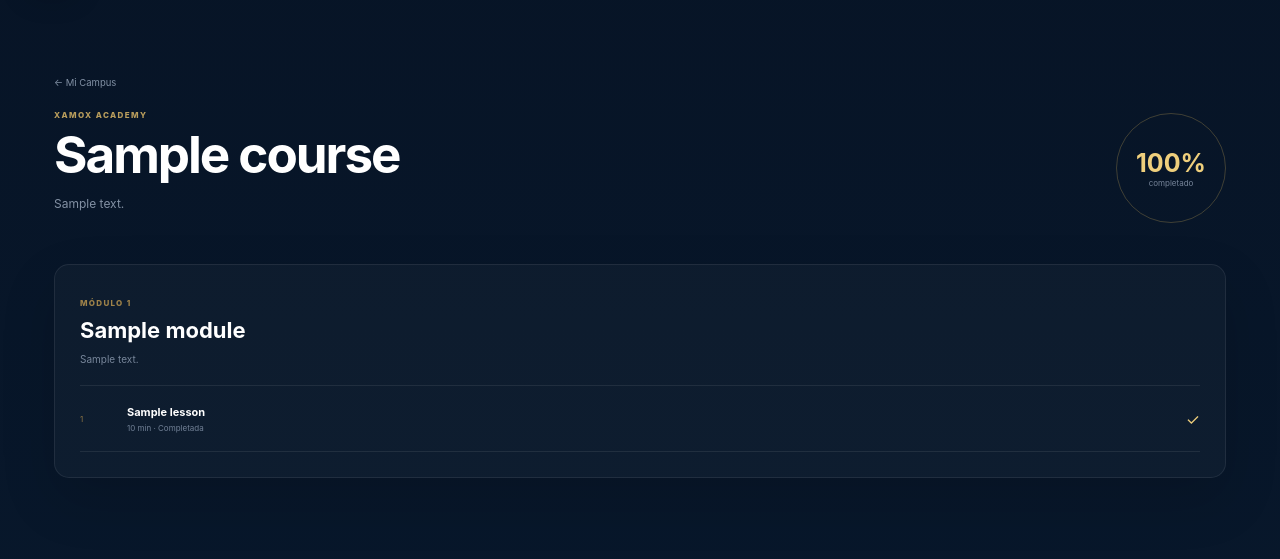
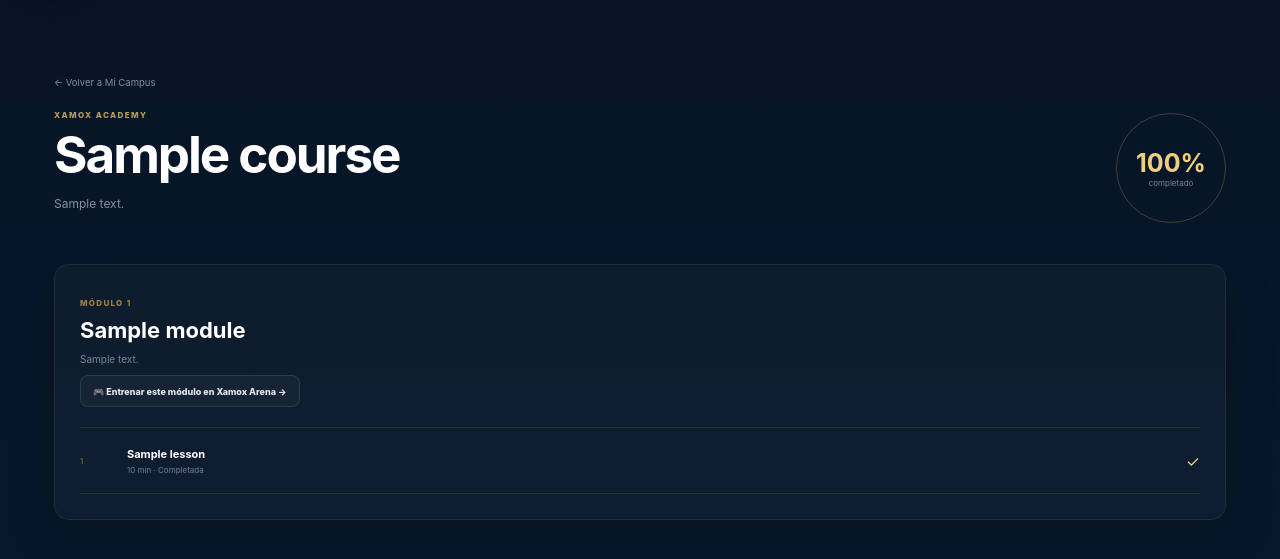
Before and after one commit to ktysdavids-dev/xamox-academy-campus, a Django app: a page that uses templates/core/course_detail.html in a window 1280 px wide. Shown: the part 76-635 px from the top of the page. Run offline with Django 5.2, Linux system fonts and the light colour scheme; a user stored in the database is signed in; tables that the repository leaves empty hold one stand-in row (values such as "Sample post").

Commit message:
feat: enlazar cada módulo con Xamox Arena

```diff
--- a/templates/core/course_detail.html
+++ b/templates/core/course_detail.html
@@ -1 +1,15 @@
-{% extends "base.html" %}{% block content %}<section class="page-shell"><a class="back" href="{% url 'dashboard' %}">← Mi Campus</a><div class="course-hero"><div><div class="eyebrow">XAMOX ACADEMY</div><h1>{{ course.title }}</h1><p>{{ course.description }}</p></div><div class="progress-circle"><strong>{{ progress }}%</strong><span>completado</span></div></div><div class="modules">{% for module in modules %}<section class="module-card"><div class="module-head"><span>MÓDULO {{ module.position }}</span><h2>{{ module.title }}</h2><p>{{ module.description }}</p></div><div class="lesson-list">{% for lesson in module.lessons.all %}{% if lesson.published %}<a class="lesson-row" href="{% url 'lesson_detail' lesson.id %}"><span class="lesson-number">{{ lesson.position }}</span><span class="lesson-copy"><strong>{{ lesson.title }}</strong><small>{{ lesson.duration_minutes }} min{% if lesson.id in completed_ids %} · Completada{% endif %}</small></span><span class="lesson-state">{% if lesson.id in completed_ids %}✓{% else %}→{% endif %}</span></a>{% endif %}{% empty %}<div class="lesson-empty">Las grabaciones aparecerán aquí cuando se publiquen.</div>{% endfor %}</div></section>{% endfor %}</div></section>{% endblock %}
+{% extends "base.html" %}
+{% block content %}
+<section class="page-shell">
+  <a class="back" href="{% url 'dashboard' %}">← Volver a Mi Campus</a>
+  <div class="course-hero"><div><div class="eyebrow">XAMOX ACADEMY</div><h1>{{ course.title }}</h1><p>{{ course.description }}</p></div><div class="progress-circle"><strong>{{ progress }}%</strong><span>completado</span></div></div>
+  <div class="modules">
+    {% for module in modules %}
+      <section class="module-card">
+        <div class="module-head"><span>MÓDULO {{ module.position }}</span><h2>{{ module.title }}</h2><p>{{ module.description }}</p><a class="btn secondary btn-sm" href="{% url 'challenge_hub' %}">🎮 Entrenar este módulo en Xamox Arena →</a></div>
+        <div class="lesson-list">{% for lesson in module.lessons.all %}{% if lesson.published %}<a class="lesson-row" href="{% url 'lesson_detail' lesson.id %}"><span class="lesson-number">{{ lesson.position }}</span><span class="lesson-copy"><strong>{{ lesson.title }}</strong><small>{{ lesson.duration_minutes }} min{% if lesson.id in completed_ids %} · Completada{% endif %}</small></span><span class="lesson-state">{% if lesson.id in completed_ids %}✓{% else %}→{% endif %}</span></a>{% endif %}{% empty %}<div class="lesson-empty">Las grabaciones aparecerán aquí cuando se publiquen.</div>{% endfor %}</div>
+      </section>
+    {% endfor %}
+  </div>
+</section>
+{% endblock %}
```
